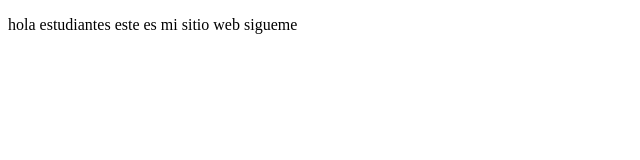
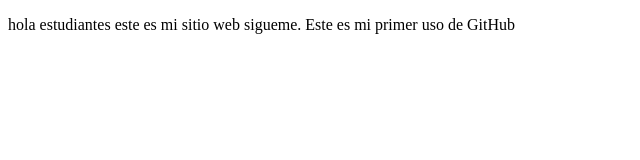
Before and after one commit to Sephyo/ProyectoDemoCursoPrework, a plain HTML site: page index.html in a window 1280 px wide. Shown: the whole page, without its empty margins (0-640 px from the left). Drawn offline with Linux system fonts and the light colour scheme.

Commit message:
cambios agragados a mi primer repositorio

```diff
--- a/index.html
+++ b/index.html
@@ -8,7 +8,7 @@
 </head>
 <body>
     <p>
-        hola estudiantes este es mi sitio web sigueme
+        hola estudiantes este es mi sitio web sigueme. Este es mi primer uso de GitHub
     </p>
 </body>
 </html>
```
